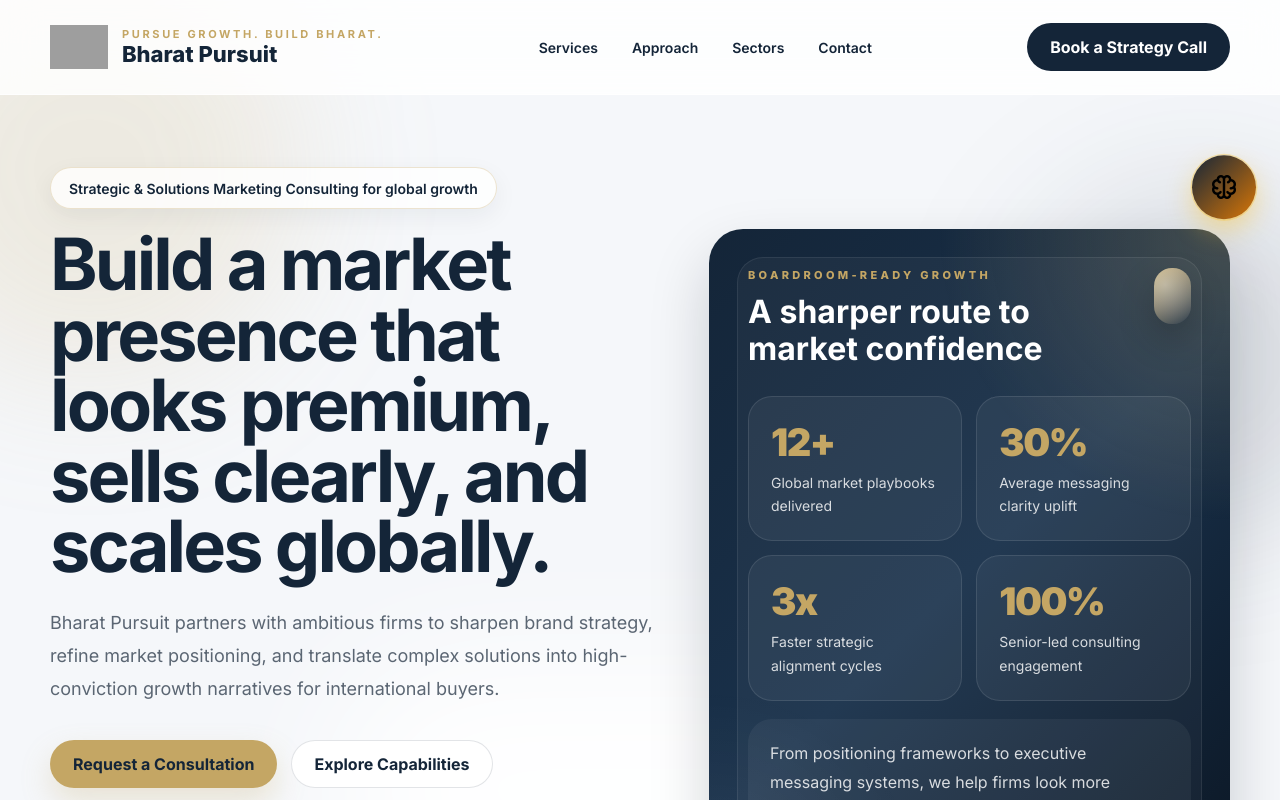
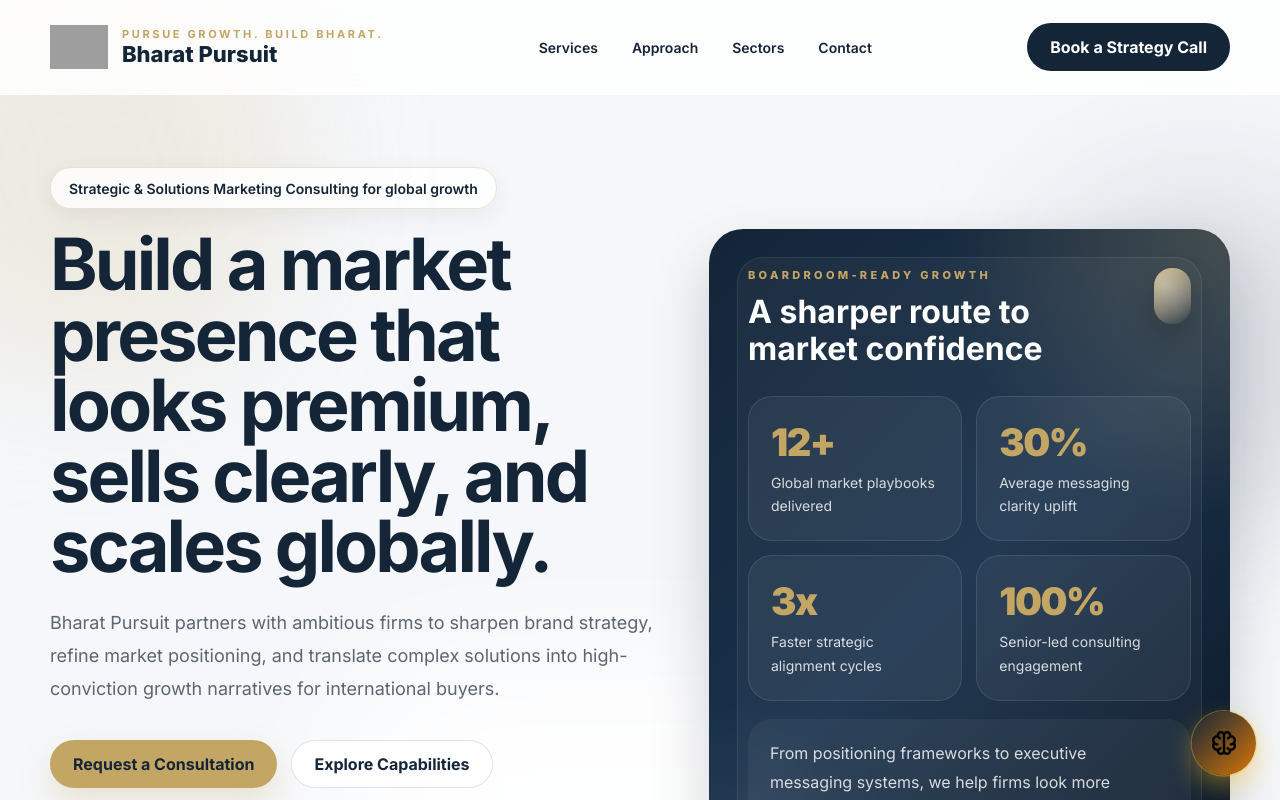
Before and after one commit to BUnique2518/Bharat-Pursuit, a React (Vite) app: page / in a window 1280 px wide. Shown: the top 800 px of the page. Built offline with nearby package versions, Linux system fonts and the light colour scheme; grey boxes are pictures that could not be loaded.

Commit message:
changes for placement of Bharat AI

```diff
--- a/src/App.jsx
+++ b/src/App.jsx
@@ -876,8 +876,8 @@
     <div className="chatbot-wrapper">
       {popupText && !isOpen && (
         <div className="chatbot-tooltip">
+          {popupText}
           <span className="material-symbols-outlined">neurology</span>
-          {popupText}
         </div>
       )}
       <button
--- a/styles.css
+++ b/styles.css
@@ -1067,21 +1067,17 @@
   right: 24px;
   z-index: 9999;
   display: flex;
-  flex-direction: column;
-  align-items: flex-end;
-  gap: 16px;
+  flex-direction: row-reverse;
+  align-items: center;
+  gap: 12px;
   pointer-events: none;
 }
 
 .chatbot-tooltip {
-  position: absolute;
-  right: 80px;
-  bottom: 12px;
   background: linear-gradient(135deg, var(--primary) 0%, #d97706 100%);
   color: #000;
   padding: 10px 20px 10px 12px;
   border-radius: 24px;
-  border-bottom-right-radius: 4px;
   font-weight: 700;
   font-size: 14px;
   box-shadow: 0 6px 16px rgba(251, 191, 36, 0.4);
@@ -1161,15 +1157,15 @@
   pointer-events: none;
   transition: all 0.4s cubic-bezier(0.175, 0.885, 0.32, 1.275);
   transform-origin: bottom right;
+  position: fixed;
+  bottom: 100px;
+  right: 24px;
 }
 
 .chatbot-window.open {
   transform: translateY(0) scale(1);
   opacity: 1;
   pointer-events: all;
-  position: absolute;
-  bottom: 80px;
-  right: 0;
 }
 
 .chatbot-header {
```
Also changed, not shown: 1 other file (tests, documents, lock files or other folders).
